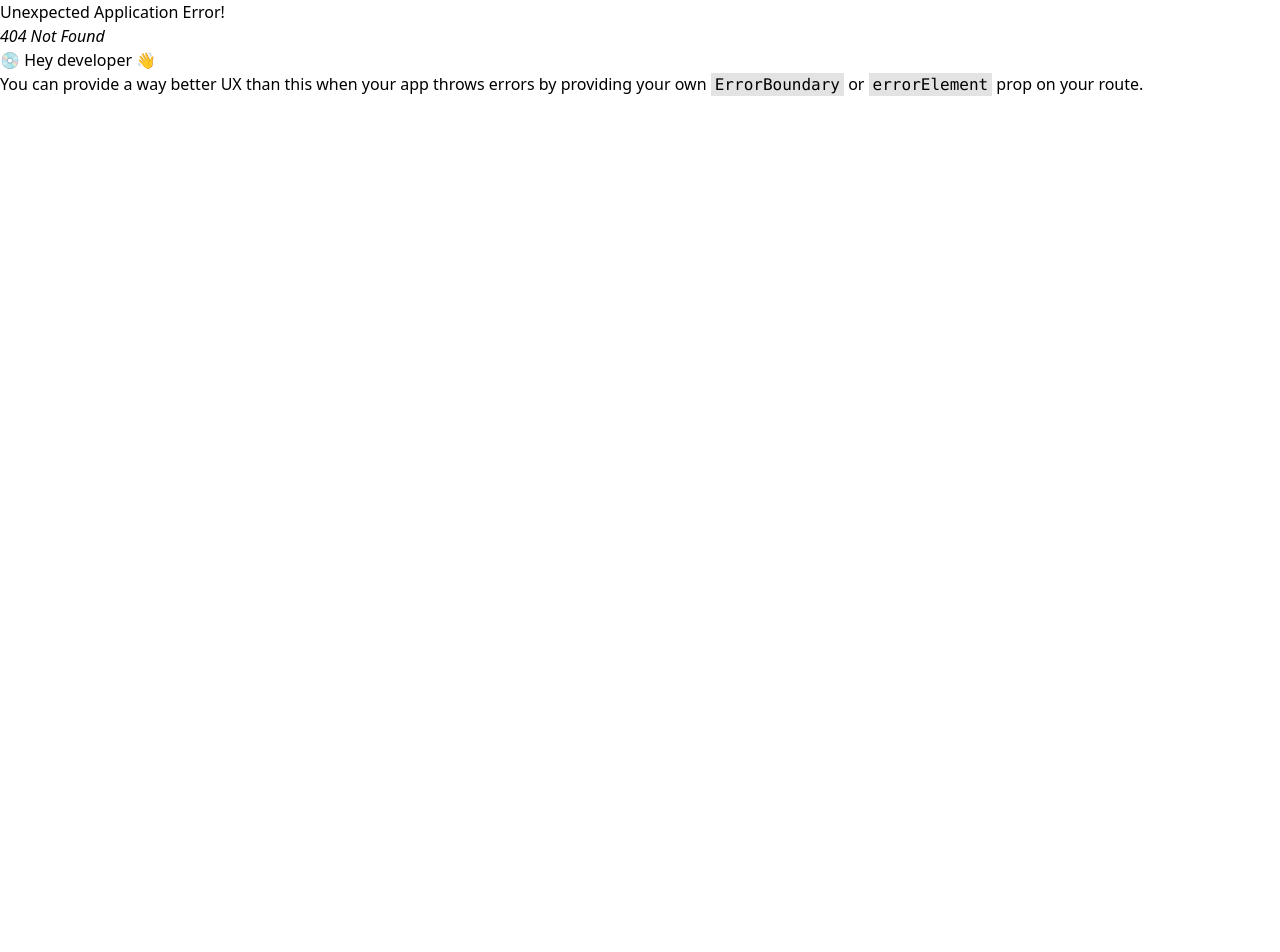
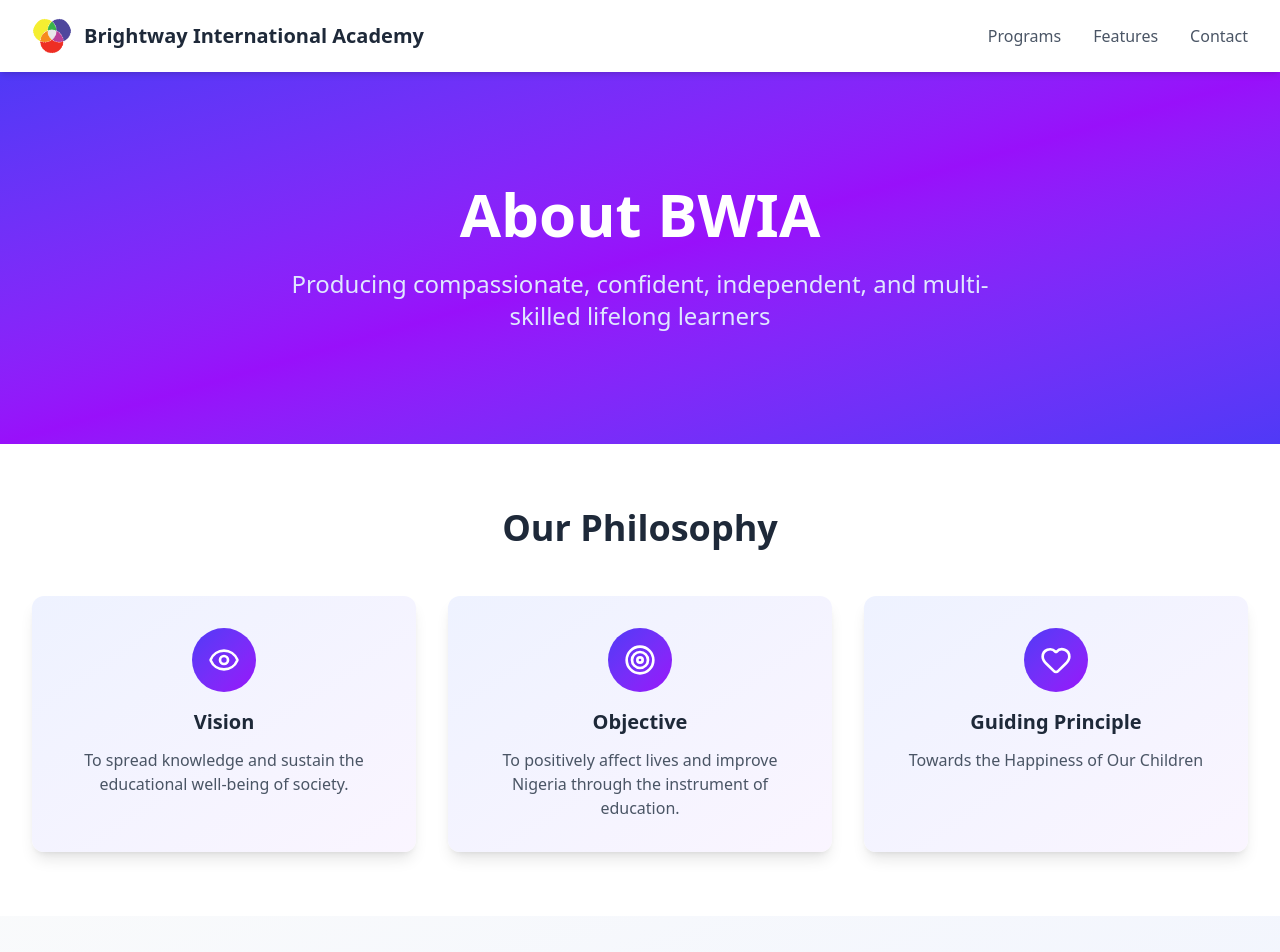
Before and after one commit to zimcodes1/Brightway-Academy, a React (Vite) app in the folder client/: page /about in a window 1280 px wide. Before the commit this address had no page. Shown: the top 952 px of the page. Before the commit the page ends 800 px from the top, so only its background shows below. Built offline with nearby package versions, Linux system fonts and the light colour scheme.

Commit message:
feat: create about page and add route

```diff
--- /dev/null
+++ b/client/src/components/AboutHero.tsx
@@ -0,0 +1,21 @@
+import { motion } from 'framer-motion';
+
+export default function AboutHero() {
+  return (
+    <section className="w-full bg-gradient-to-br from-indigo-600 via-purple-600 to-indigo-600 py-20 md:py-28">
+      <div className="max-w-7xl mx-auto px-4 sm:px-6 lg:px-8">
+        <motion.div
+          initial={{ opacity: 0, y: 30 }}
+          animate={{ opacity: 1, y: 0 }}
+          transition={{ duration: 0.8 }}
+          className="text-center text-white"
+        >
+          <h1 className="text-4xl md:text-5xl lg:text-6xl font-bold mb-6">About BWIA</h1>
+          <p className="text-xl md:text-2xl text-indigo-100 max-w-3xl mx-auto">
+            Producing compassionate, confident, independent, and multi-skilled lifelong learners
+          </p>
+        </motion.div>
+      </div>
+    </section>
+  );
+}
--- /dev/null
+++ b/client/src/components/BoardingLife.tsx
@@ -0,0 +1,58 @@
+import { motion } from 'framer-motion';
+
+export default function BoardingLife() {
+  const houses = [
+    'Emir of Keffi House',
+    'Karu House',
+    'Nasarawa House',
+    'Toto House',
+  ];
+
+  return (
+    <section className="w-full py-12 md:py-16 bg-white">
+      <div className="max-w-7xl mx-auto px-4 sm:px-6 lg:px-8">
+        <div className="grid md:grid-cols-2 gap-12 items-center">
+          <motion.div
+            initial={{ opacity: 0, x: -30 }}
+            whileInView={{ opacity: 1, x: 0 }}
+            viewport={{ once: true }}
+            transition={{ duration: 0.6 }}
+          >
+            <h2 className="text-3xl md:text-4xl font-bold text-gray-800 mb-6">Boarding Life</h2>
+            <p className="text-gray-600 mb-6 text-lg">
+              The academy features an efficient, well-ventilated boarding system designed to foster community and structured daily living.
+            </p>
+            <h3 className="text-xl font-bold text-indigo-600 mb-4">House System</h3>
+            <p className="text-gray-600 mb-4">Named after local heritage sites:</p>
+            <div className="grid grid-cols-2 gap-4">
+              {houses.map((house, index) => (
+                <motion.div
+                  key={index}
+                  initial={{ opacity: 0, scale: 0.9 }}
+                  whileInView={{ opacity: 1, scale: 1 }}
+                  viewport={{ once: true }}
+                  transition={{ delay: index * 0.1, duration: 0.4 }}
+                  className="bg-gradient-to-br from-indigo-50 to-purple-50 p-4 rounded-lg text-center font-semibold text-gray-800"
+                >
+                  {house}
+                </motion.div>
+              ))}
+            </div>
+          </motion.div>
+          <motion.div
+            initial={{ opacity: 0, x: 30 }}
+            whileInView={{ opacity: 1, x: 0 }}
+            viewport={{ once: true }}
+            transition={{ duration: 0.6 }}
+          >
+            <img
+              src="https://images.unsplash.com/photo-1580582932707-520aed937b7b?w=600&h=400&fit=crop"
+              alt="Boarding facilities"
+              className="rounded-xl shadow-xl"
+            />
+          </motion.div>
+        </div>
+      </div>
+    </section>
+  );
+}
--- /dev/null
+++ b/client/src/components/EducationalApproach.tsx
@@ -0,0 +1,57 @@
+import { motion } from 'framer-motion';
+
+export default function EducationalApproach() {
+  const approaches = [
+    'Core Academic Excellence (Literacy & Numeracy)',
+    'Play-based Learning',
+    'Social Interaction',
+    'Character Development in a cheerful environment',
+  ];
+
+  return (
+    <section className="w-full py-12 md:py-16 bg-gradient-to-br from-gray-50 to-indigo-50">
+      <div className="max-w-7xl mx-auto px-4 sm:px-6 lg:px-8">
+        <div className="grid md:grid-cols-2 gap-12 items-center">
+          <motion.div
+            initial={{ opacity: 0, x: -30 }}
+            whileInView={{ opacity: 1, x: 0 }}
+            viewport={{ once: true }}
+            transition={{ duration: 0.6 }}
+          >
+            <img
+              src="https://images.unsplash.com/photo-1503676260728-1c00da094a0b?w=600&h=400&fit=crop"
+              alt="Students learning"
+              className="rounded-xl shadow-xl"
+            />
+          </motion.div>
+          <motion.div
+            initial={{ opacity: 0, x: 30 }}
+            whileInView={{ opacity: 1, x: 0 }}
+            viewport={{ once: true }}
+            transition={{ duration: 0.6 }}
+          >
+            <h2 className="text-3xl md:text-4xl font-bold text-gray-800 mb-6">Our Educational Approach</h2>
+            <p className="text-gray-600 mb-6 text-lg">
+              BWIA utilizes a balanced curriculum that blends multiple learning methodologies to create well-rounded students.
+            </p>
+            <ul className="space-y-3">
+              {approaches.map((approach, index) => (
+                <motion.li
+                  key={index}
+                  initial={{ opacity: 0, x: -20 }}
+                  whileInView={{ opacity: 1, x: 0 }}
+                  viewport={{ once: true }}
+                  transition={{ delay: index * 0.1, duration: 0.4 }}
+                  className="flex items-start gap-3"
+                >
+                  <div className="w-2 h-2 bg-indigo-600 rounded-full mt-2 shrink-0" />
+                  <span className="text-gray-700">{approach}</span>
+                </motion.li>
+              ))}
+            </ul>
+          </motion.div>
+        </div>
+      </div>
+    </section>
+  );
+}
--- /dev/null
+++ b/client/src/components/PhilosophySection.tsx
@@ -0,0 +1,48 @@
+import { motion } from 'framer-motion';
+import { Target, Eye, Heart } from 'lucide-react';
+
+export default function PhilosophySection() {
+  const items = [
+    { icon: Eye, title: 'Vision', text: 'To spread knowledge and sustain the educational well-being of society.' },
+    { icon: Target, title: 'Objective', text: 'To positively affect lives and improve Nigeria through the instrument of education.' },
+    { icon: Heart, title: 'Guiding Principle', text: 'Towards the Happiness of Our Children' },
+  ];
+
+  return (
+    <section className="w-full py-12 md:py-16 bg-white">
+      <div className="max-w-7xl mx-auto px-4 sm:px-6 lg:px-8">
+        <motion.h2
+          initial={{ opacity: 0, y: 20 }}
+          whileInView={{ opacity: 1, y: 0 }}
+          viewport={{ once: true }}
+          className="text-3xl md:text-4xl font-bold text-gray-800 text-center mb-12"
+        >
+          Our Philosophy
+        </motion.h2>
+        <div className="grid md:grid-cols-3 gap-8">
+          {items.map((item, index) => {
+            const Icon = item.icon;
+            return (
+              <motion.div
+                key={index}
+                initial={{ opacity: 0, y: 30 }}
+                whileInView={{ opacity: 1, y: 0 }}
+                viewport={{ once: true }}
+                transition={{ delay: index * 0.1, duration: 0.5 }}
+                className="bg-gradient-to-br from-indigo-50 to-purple-50 p-8 rounded-xl shadow-lg text-center"
+              >
+                <div className="flex justify-center mb-4">
+                  <div className="w-16 h-16 bg-gradient-to-br from-indigo-600 to-purple-600 rounded-full flex items-center justify-center">
+                    <Icon className="w-8 h-8 text-white" />
+                  </div>
+                </div>
+                <h3 className="text-xl font-bold text-gray-800 mb-3">{item.title}</h3>
+                <p className="text-gray-600">{item.text}</p>
+              </motion.div>
+            );
+          })}
+        </div>
+      </div>
+    </section>
+  );
+}
--- a/client/src/main.tsx
+++ b/client/src/main.tsx
@@ -3,9 +3,11 @@ import { createRoot } from 'react-dom/client'
 import { createBrowserRouter, RouterProvider } from 'react-router-dom'
 import './index.css'
 import LandingPage from './pages/LandingPage'
+import AboutPage from './pages/AboutPage'
 
 const routes = createBrowserRouter([
-  {path:'', element:<LandingPage />}
+  {path:'', element:<LandingPage />},
+  {path:'/about', element:<AboutPage />}
 ])
 
 createRoot(document.getElementById('root')!).render(
--- /dev/null
+++ b/client/src/pages/AboutPage.tsx
@@ -0,0 +1,42 @@
+import Header from '../components/Header';
+import AboutHero from '../components/AboutHero';
+import PhilosophySection from '../components/PhilosophySection';
+import EducationalApproach from '../components/EducationalApproach';
+import ProgramCard from '../components/ProgramCard';
+import BoardingLife from '../components/BoardingLife';
+import Footer from '../components/Footer';
+import AnimatedSection from '../components/AnimatedSection';
+import { BookOpen, Home, Trophy } from 'lucide-react';
+
+export default function AboutPage() {
+  const programs = [
+    { icon: Home, title: 'Pre-School & Nursery', description: 'Foundational learning through play, numeracy, and social development.' },
+    { icon: BookOpen, title: 'Basic School', description: 'Focus on literacy and building self-confidence through a balanced curriculum.' },
+    { icon: Trophy, title: 'Secondary School', description: 'Advanced academics with an emphasis on discipline and preparation for higher education.' },
+  ];
+
+  return (
+    <div className="min-h-screen bg-gradient-to-b from-gray-50 to-white">
+      <Header />
+      <AboutHero />
+      <PhilosophySection />
+      <EducationalApproach />
+
+      <section className="w-full py-12 md:py-16 bg-white">
+        <div className="max-w-7xl mx-auto px-4 sm:px-6 lg:px-8">
+          <AnimatedSection>
+            <h2 className="text-3xl md:text-4xl font-bold text-gray-800 text-center mb-12">Academic Structure</h2>
+          </AnimatedSection>
+          <div className="grid md:grid-cols-3 gap-8">
+            {programs.map((program, index) => (
+              <ProgramCard key={index} {...program} index={index} />
+            ))}
+          </div>
+        </div>
+      </section>
+
+      <BoardingLife />
+      <Footer />
+    </div>
+  );
+}
```
